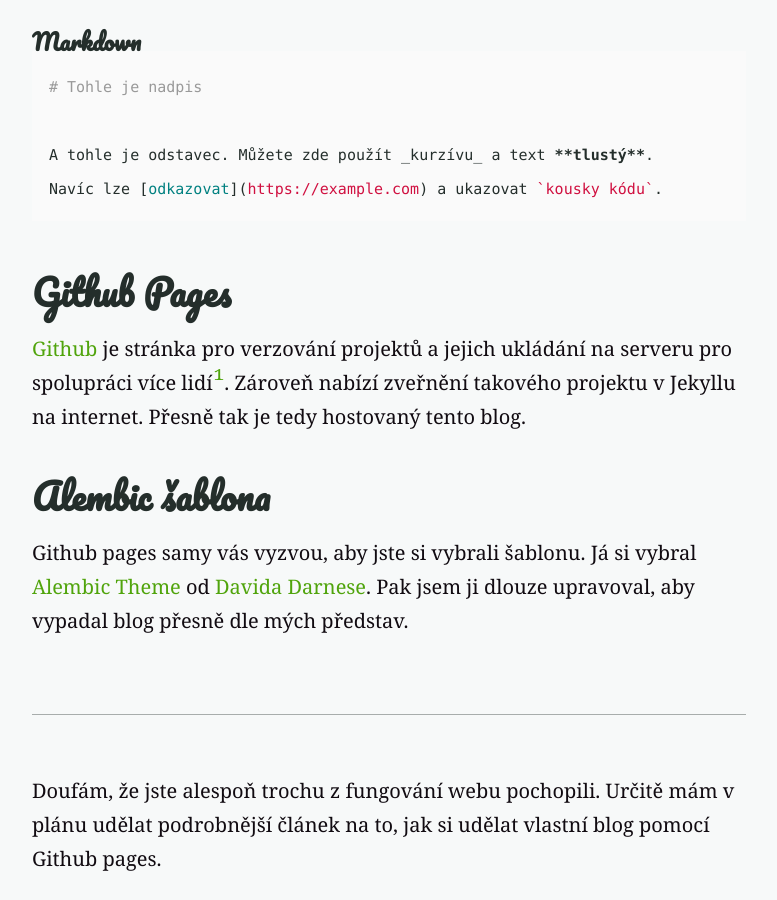
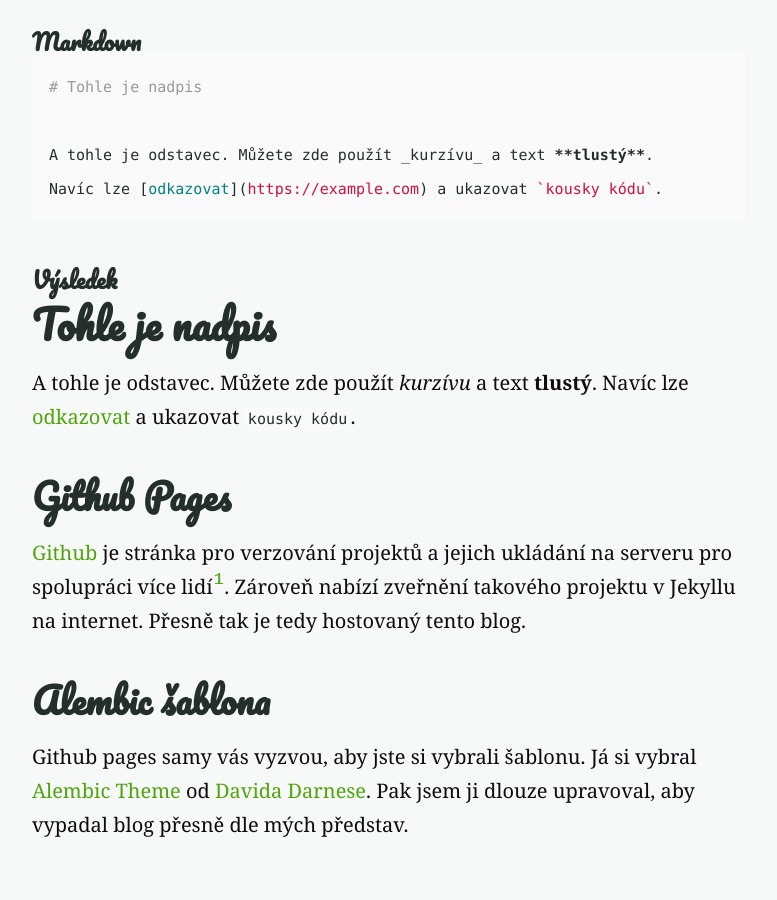
Before and after one commit to vojteaka7/vojteaka7.github.io, a Jekyll site: the page built from _posts/2022-08-12-fungovani-webu.md, in a window 1280 px wide and 900 px high, scrolled down 868 px. Shown: the whole window, without its empty margins (251-1028 px from the left). Built offline with Jekyll 4.4.1, drawn with Linux system fonts in a browser that asks for light colours.

Commit message:
přidání výsledku u porovnání html a md v článku o fungování webu

````diff
--- a/_posts/2022-08-12-fungovani-webu.md
+++ b/_posts/2022-08-12-fungovani-webu.md
@@ -29,6 +29,13 @@
 Navíc lze [odkazovat](https://example.com) a ukazovat `kousky kódu`.
 ```
 
+##### Výsledek
+
+# Tohle je nadpis
+
+A tohle je odstavec. Můžete zde použít _kurzívu_ a text **tlustý**.
+Navíc lze [odkazovat](https://example.com) a ukazovat `kousky kódu`.
+
 ## Github Pages
 
 [Github](https://github.com) je stránka pro verzování projektů a jejich ukládání na serveru pro spolupráci více lidí[^1]. Zároveň nabízí zveřnění takového projektu v Jekyllu na internet. Přesně tak je tedy hostovaný tento blog.
````
